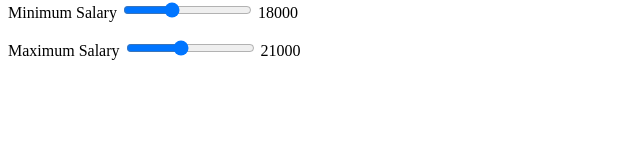
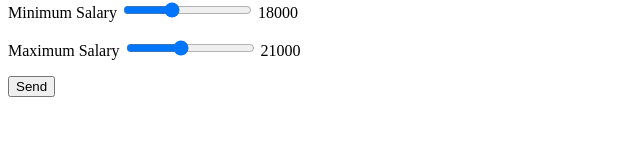
Before and after one commit to Erikote04/Svelte-Tutorial-in-Deep, a Svelte app: page / in a window 1280 px wide. Shown: the part 125-291 px from the top of the page, without its empty margins (0-640 px from the left). Built offline with nearby package versions, Linux system fonts and the light colour scheme.

Commit message:
Full example of events. Fix: error

```diff
--- a/src/App.svelte
+++ b/src/App.svelte
@@ -57,12 +57,13 @@
         />
         <p>
             {#if error !== null}
-                <input
-                    type="submit"
-                    value="Send"
-                    disabled={error !== null}
-                />
+                <p>{error}</p>
             {/if}
+            <input
+                type="submit"
+                value="Send"
+                disabled={error !== null}
+            />
         </p>
     </form>
 </main>
```
